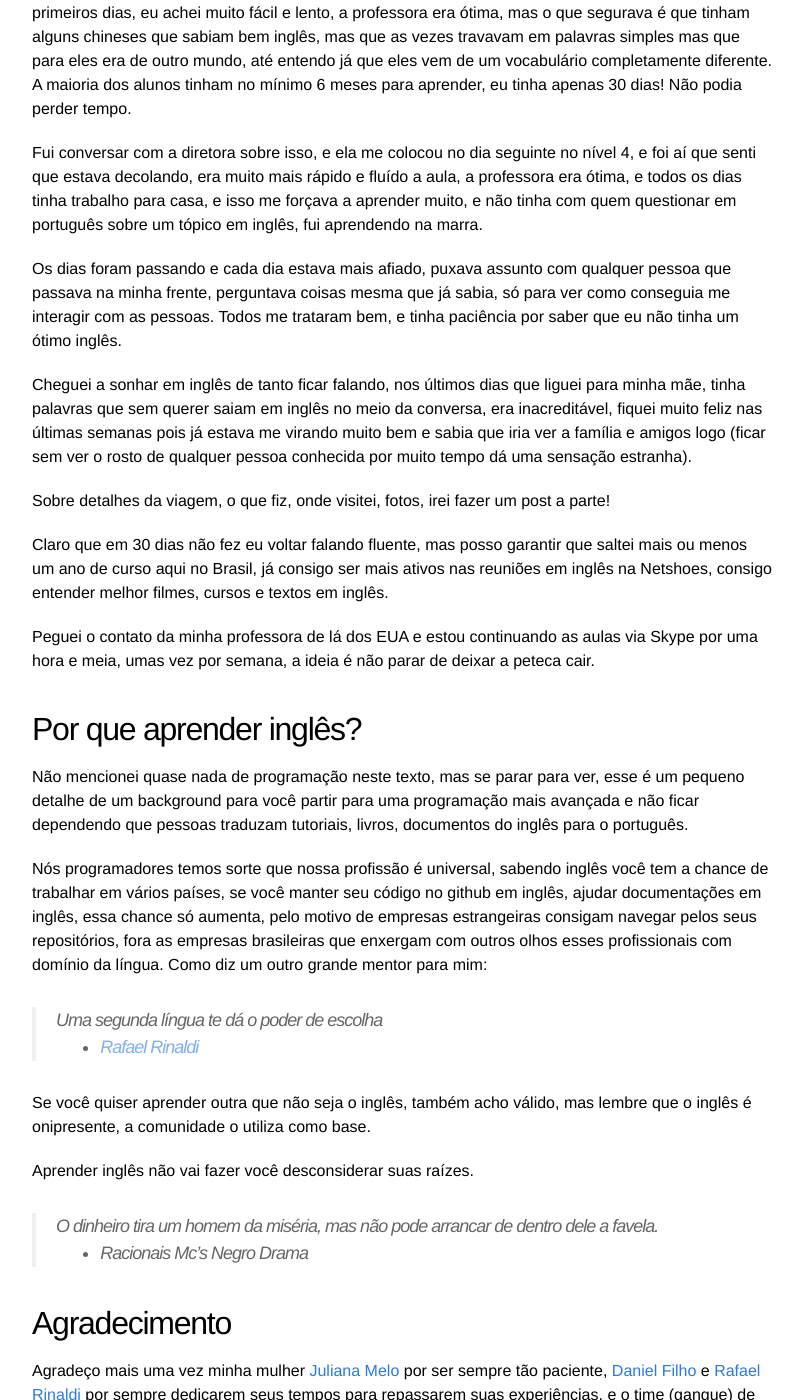
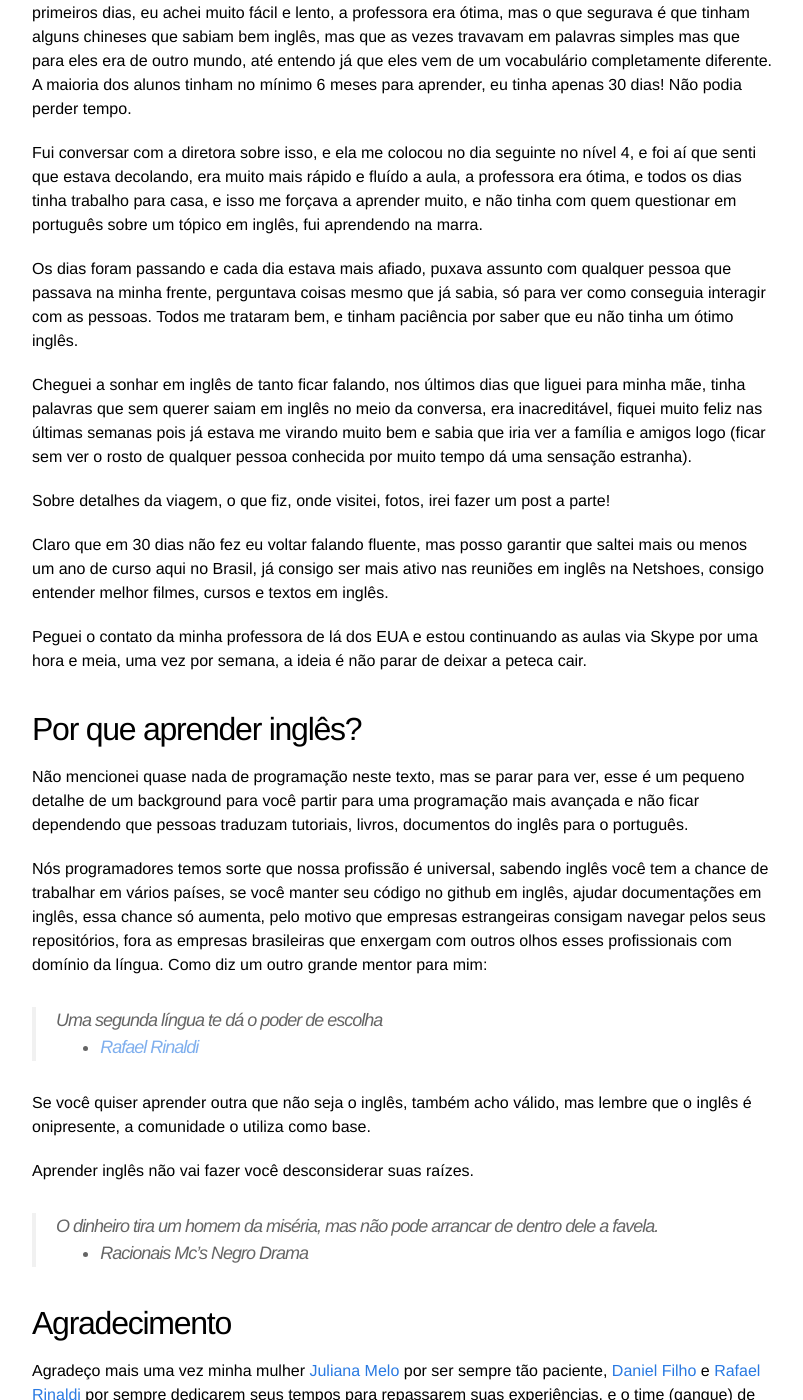
Before and after one commit to igorapa/igorapa.github.io, a Jekyll site: the page built from _posts/2015-05-24-fui-aprender-ingles.markdown, in a window 1280 px wide and 1400 px high, scrolled down 3912 px. Shown: the whole window, without its empty margins (238-1041 px from the left). Built offline with Jekyll 4.4.1, drawn with Linux system fonts in a browser that asks for light colours; nearby versions of some CDN libraries; comment, search, counter and statistics services are not loaded; some of the changed text lies outside the part shown.

Commit message:
fix: last adjust about the text fui aprender ingles

```diff
--- a/_posts/2015-05-24-fui-aprender-ingles.markdown
+++ b/_posts/2015-05-24-fui-aprender-ingles.markdown
@@ -73,21 +73,21 @@ Fui para escola na segunda e entrei no nível 3, para eles era intermediário ma
 
 Fui conversar com a diretora sobre isso, e ela me colocou no dia seguinte no nível 4, e foi aí que senti que estava decolando, era muito mais rápido e fluído a aula, a professora era ótima, e todos os dias tinha trabalho para casa, e isso me forçava a aprender muito, e não tinha com quem questionar em português sobre um tópico em inglês, fui aprendendo na marra.
 
-Os dias foram passando e cada dia estava mais afiado, puxava assunto com qualquer pessoa que passava na minha frente, perguntava coisas mesma que já sabia, só para ver como conseguia me interagir com as pessoas. Todos me trataram bem, e tinha paciência por saber que eu não tinha um ótimo inglês.
+Os dias foram passando e cada dia estava mais afiado, puxava assunto com qualquer pessoa que passava na minha frente, perguntava coisas mesmo que já sabia, só para ver como conseguia interagir com as pessoas. Todos me trataram bem, e tinham paciência por saber que eu não tinha um ótimo inglês.
 
 Cheguei a sonhar em inglês de tanto ficar falando, nos últimos dias que liguei para minha mãe, tinha palavras que sem querer saiam em inglês no meio da conversa, era inacreditável, fiquei muito feliz nas últimas semanas pois já estava me virando muito bem e sabia que iria ver a família e amigos logo (ficar sem ver o rosto de qualquer pessoa conhecida por muito tempo dá uma sensação estranha).
 
 Sobre detalhes da viagem, o que fiz, onde visitei, fotos, irei fazer um post a parte!
 
-Claro que em 30 dias não fez eu voltar falando fluente, mas posso garantir que saltei mais ou menos um ano de curso aqui no Brasil, já consigo ser mais ativos nas reuniões em inglês na Netshoes, consigo entender melhor filmes, cursos e textos em inglês.
+Claro que em 30 dias não fez eu voltar falando fluente, mas posso garantir que saltei mais ou menos um ano de curso aqui no Brasil, já consigo ser mais ativo nas reuniões em inglês na Netshoes, consigo entender melhor filmes, cursos e textos em inglês.
 
-Peguei o contato da minha professora de lá dos EUA e estou continuando as aulas via Skype por uma hora e meia, umas vez por semana, a ideia é não parar de deixar a peteca cair.
+Peguei o contato da minha professora de lá dos EUA e estou continuando as aulas via Skype por uma hora e meia, uma vez por semana, a ideia é não parar de deixar a peteca cair.
 
 ## Por que aprender inglês?
 
 Não mencionei quase nada de programação neste texto, mas se parar para ver, esse é um pequeno detalhe de um background para você partir para uma programação mais avançada e não ficar dependendo que pessoas traduzam tutoriais, livros, documentos do inglês para o português.
 
-Nós programadores temos sorte que nossa profissão é universal, sabendo inglês você tem a chance de trabalhar em vários países, se você manter seu código no github em inglês, ajudar documentações em inglês, essa chance só aumenta, pelo motivo de empresas estrangeiras consigam navegar pelos seus repositórios, fora as empresas brasileiras que enxergam com outros olhos esses profissionais com domínio da língua. Como diz um outro grande mentor para mim:
+Nós programadores temos sorte que nossa profissão é universal, sabendo inglês você tem a chance de trabalhar em vários países, se você manter seu código no github em inglês, ajudar documentações em inglês, essa chance só aumenta, pelo motivo que empresas estrangeiras consigam navegar pelos seus repositórios, fora as empresas brasileiras que enxergam com outros olhos esses profissionais com domínio da língua. Como diz um outro grande mentor para mim:
 
 > Uma segunda língua te dá o poder de escolha
 > - [Rafael Rinaldi](https://twitter.com/rafaelrinaldi)
```
Also changed, not shown: other parts of _posts/2015-05-24-fui-aprender-ingles.markdown (+3 -3 lines).
